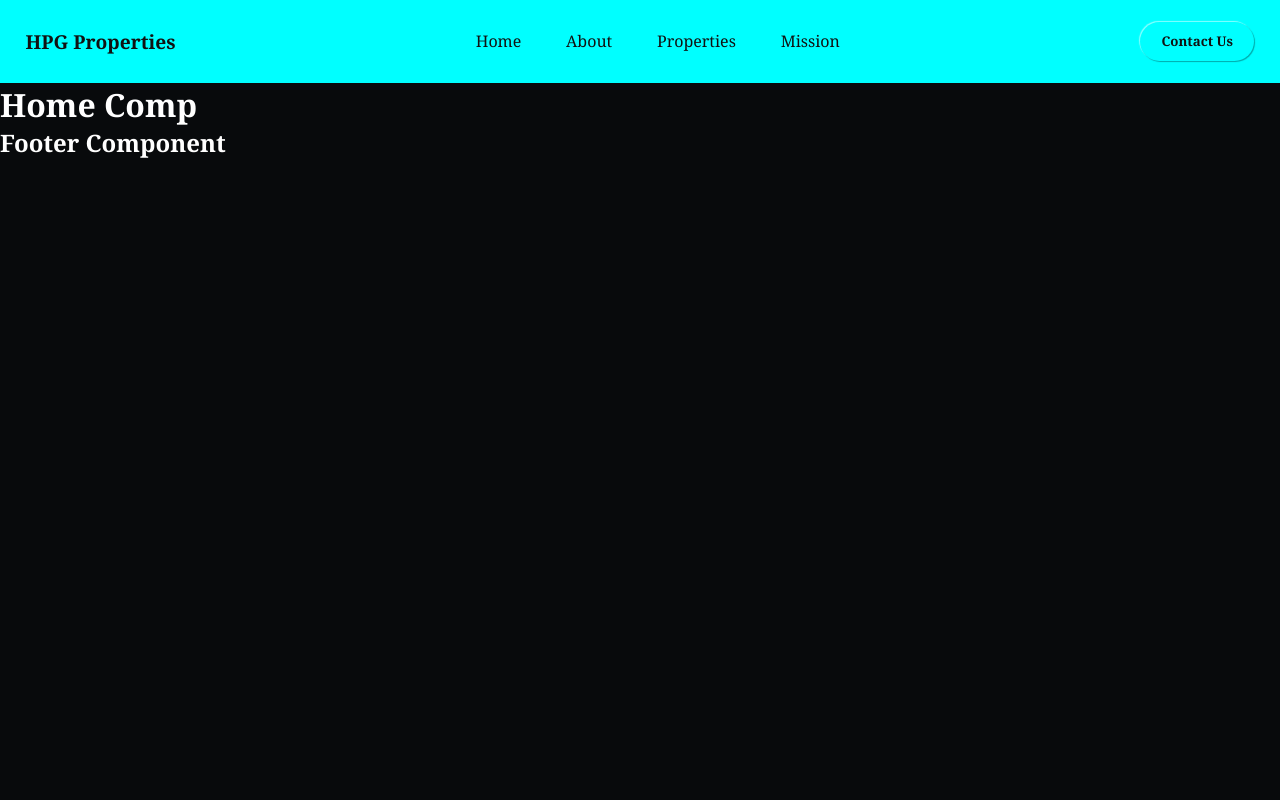
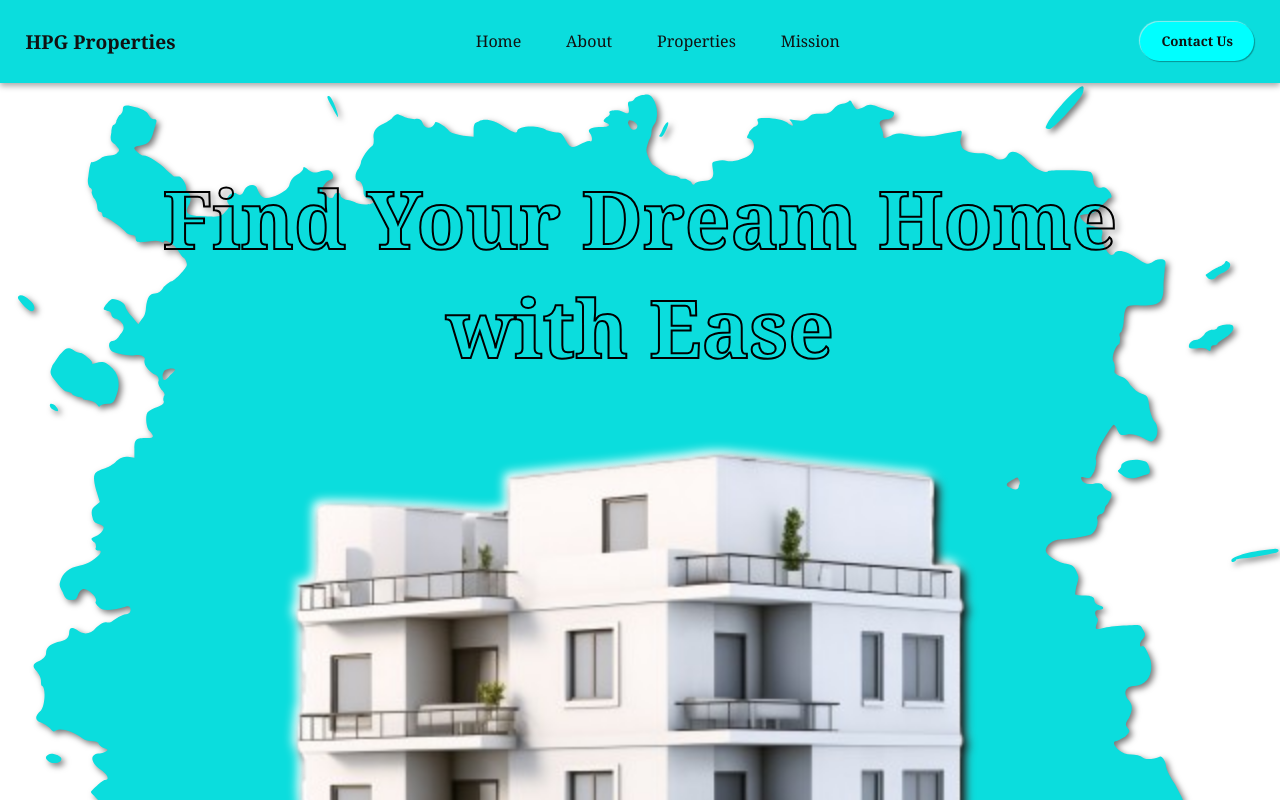
Before and after one commit to Jogata/SoftUni-React-Project, a React (Vite) app in the folder client/: page / in a window 1280 px wide. Shown: the top 800 px of the page. Built offline with nearby package versions, Linux system fonts and the light colour scheme; a web font is replaced by a local one.

Commit message:
added hero component

```diff
--- a/client/src/App.jsx
+++ b/client/src/App.jsx
@@ -23,6 +23,7 @@ import Logout from './components/logout/Logout'
 import { Navbar } from './components/travel/real-estate-hpg/components/Navbar';
 import { Home } from './components/travel/real-estate-hpg/pages/Home';
 import { Footer } from './components/travel/real-estate-hpg/components/Footer';
+import { Hero } from './components/travel/real-estate-hpg/components/Hero'
 
 function Loader() {
   return (
@@ -40,7 +41,8 @@ function App() {
     <>
       <AuthContextProvider>
         <Navbar />
-        <Home />
+        {/* <Home /> */}
+        <Hero />
         <Footer />
           {/* <Routes>
             <Route path='/' element={<MainPage />} />
--- /dev/null
+++ b/client/src/components/travel/real-estate-hpg/components/Hero.jsx
@@ -0,0 +1,10 @@
+import hero from "../images/hero2.png";
+
+export function Hero() {
+    return (
+        <div className="hero">
+            <h1>Find Your Dream Home <br /> with Ease</h1>
+            <img src={hero} alt="" className="hero-img" />
+        </div>
+    )
+}
--- a/client/src/components/travel/real-estate-hpg/styles.css
+++ b/client/src/components/travel/real-estate-hpg/styles.css
@@ -70,7 +70,8 @@ html {
 
 body {
     /* min-height: 100vh; */
-    color: #fff;
+    /* color: #fff; */
+    color: #222;
     font-family: "Roboto", sans-serif;
     font-family: 'Abril Fatface', cursive;
     font-family: 'Courgette', cursive;
@@ -105,7 +106,7 @@ body {
     font-family: 'Kaushan Script', cursive;
     font-family: "Hurricane", cursive;
     font-family: Georgia, serif;
-    background-color: #080a0c;
+    /* background-color: #080a0c; */
 }
 
 header {
@@ -117,7 +118,10 @@ header {
     flex-wrap: wrap;
     align-items: center;
     justify-content: space-between;
-    background-color: cyan;
+    background-color: #0bdddd;
+    box-shadow: 0px 3px 6px #0005;
+    position: relative;
+    z-index: 1;
 }
 
 .logo {
@@ -173,3 +177,46 @@ header button {
 header button:hover {
     background-color: rgb(12, 207, 207);
 }
+
+.hero {
+    position: relative;
+    max-width: 1600px;
+    margin: auto;
+    padding-top: 5rem;
+    text-align: center;
+    border-radius: 0 0 300px 300px;
+    /* background-color: #0bdddd; */
+    filter: drop-shadow(3px 3px 3px #0008)
+        drop-shadow(-1px -1px 1px #fff);
+}
+
+.hero::after {
+    position: absolute;
+    top: 0;
+    left: 0;
+    content: "";
+    width: 100%;
+    height: 100%;
+    background-color: #0bdddd;
+    /* clip-path: url("#mask-1"); */
+    /* clip-path: url("#mask-2"); */
+    /* clip-path: url("#mask-3"); */
+    clip-path: url("#mask-4");
+    z-index: -1;
+}
+
+h1 {
+    font-size: 5rem;
+    /* text-align: center; */
+    color: transparent;
+    -webkit-text-stroke: 2px #000;
+}
+
+.hero-img {
+    max-width: 1000px;
+    /* margin: auto; */
+    aspect-ratio: 2/1.6;
+    object-fit: cover;
+    filter: drop-shadow(5px 5px 5px #000)
+        drop-shadow(-5px -5px 5px #fff);
+}
```
Also changed, not shown: client/src/components/travel/real-estate-hpg/images/hero2.png (added).
